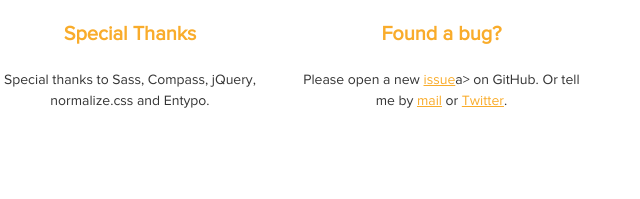
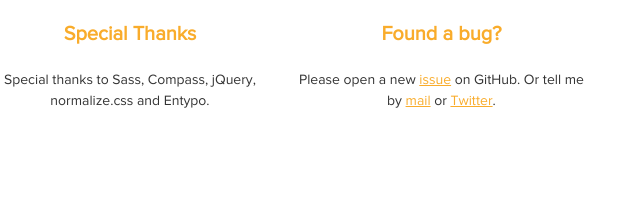
Before and after one commit to ryonakae/dash, a plain HTML site: page index.html in a window 1280 px wide. Shown: the part 2456-2655 px from the top of the page, 510-1150 px from the left. Drawn offline with nearby package versions, Linux system fonts and the light colour scheme.

Commit message:
aタグの修正

```diff
--- a/index.html
+++ b/index.html
@@ -174,7 +174,7 @@
 
       <li class="grid-4 mt-40">
         <h3>Found a bug?</h3>
-        <p class="mt-25">Please open a new <a href="https://github.com/ryonakae/dash/issues" target="_blank">issue</a>a> on GitHub. Or tell me by <a href="mailto:me@ryonakae.com" target="_blank">mail</a> or <a href="https://twitter.com/ryo_dg" target="_blank">Twitter</a>.</p>
+        <p class="mt-25">Please open a new <a href="https://github.com/ryonakae/dash/issues" target="_blank">issue</a> on GitHub. Or tell me by <a href="mailto:me@ryonakae.com" target="_blank">mail</a> or <a href="https://twitter.com/ryo_dg" target="_blank">Twitter</a>.</p>
       </li>
     </ul>
 
```
